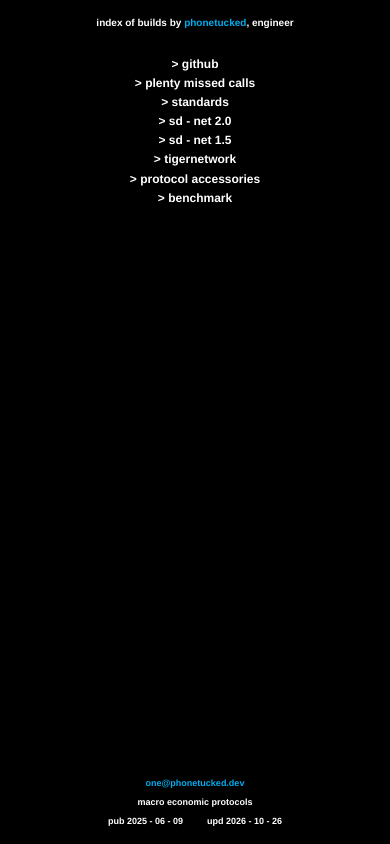
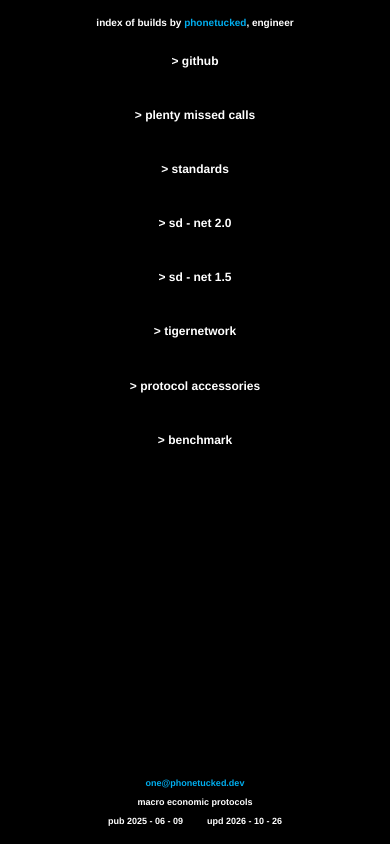
Before and after one commit to performance-tuned/phonetucked.dev, a Next.js app: page / in a window 390 px wide. Built offline with nearby package versions, Linux system fonts and the light colour scheme.

Commit message:
phone list gap

```diff
--- a/src/app/kinds.module.css
+++ b/src/app/kinds.module.css
@@ -28,9 +28,8 @@
 
 @media (max-width: 640px) {
   .list {
-    gap: 0;
+    gap: 5vh;
     padding-top: 24px;
     font-size: 12px;
-    line-height: 1.6;
   }
 }
```
